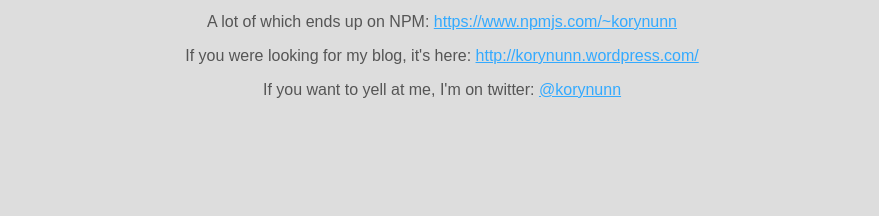
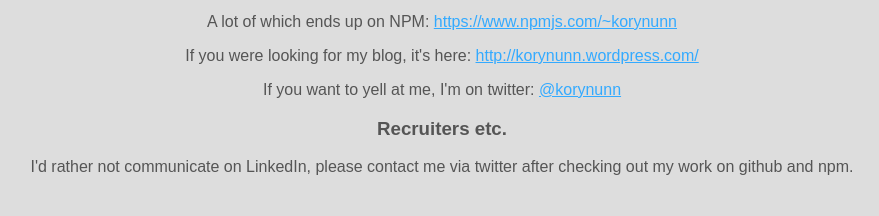
Before and after one commit to KoryNunn/me, a plain HTML site: page index.html in a window 1280 px wide. Shown: the part 437-653 px from the top of the page, without its empty margins (198-1077 px from the left). Drawn offline with Linux system fonts and the light colour scheme.

Commit message:
Updated recruiters info

```diff
--- a/index.html
+++ b/index.html
@@ -40,6 +40,11 @@
             <p>If you were looking for my blog, it's here: <a href="http://korynunn.wordpress.com/">http://korynunn.wordpress.com/</a></p>
 
             <p>If you want to yell at me, I'm on twitter: <a href="http://twitter.com/korynunn">@korynunn</a></p>
+
+            <p>
+                <h3>Recruiters etc.</h3>
+                I'd rather not communicate on LinkedIn, please contact me via twitter after checking out my work on github and npm.
+            </p>
         </div>
     </body>
 </html>
```
